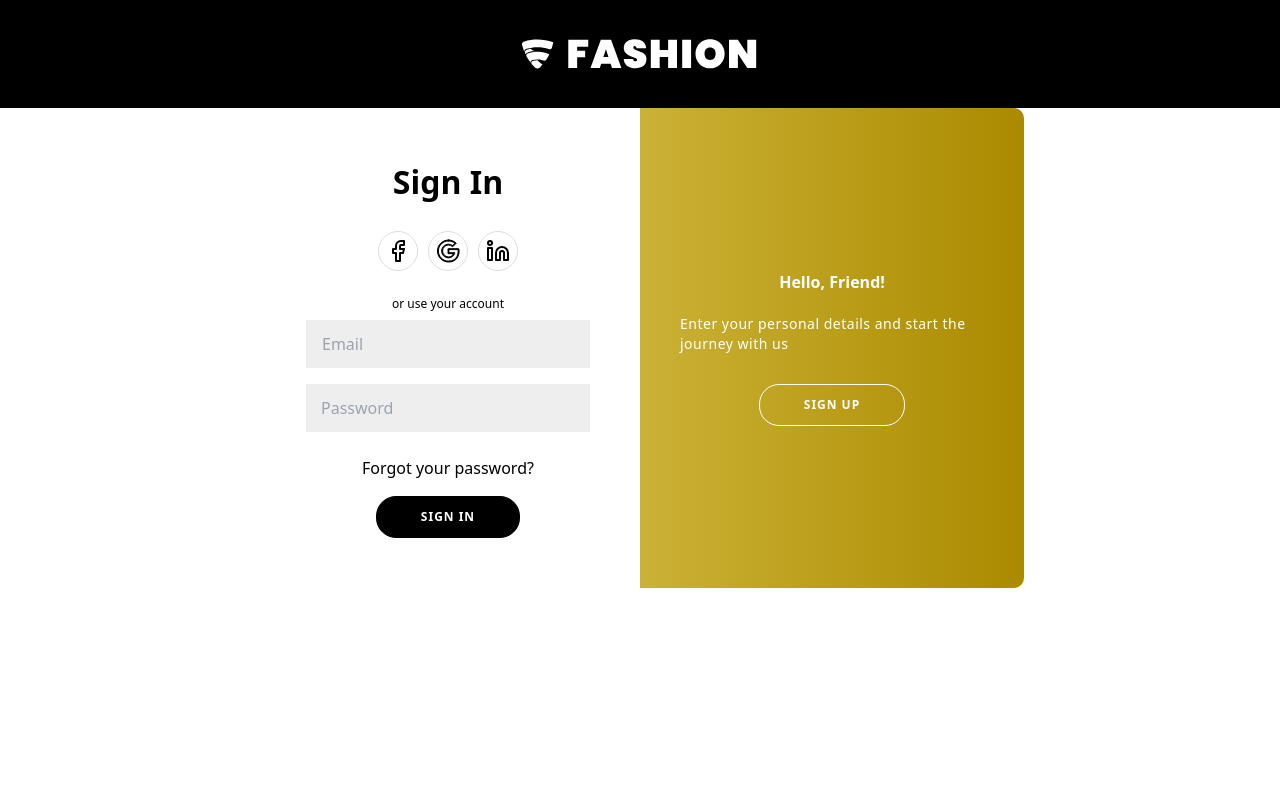
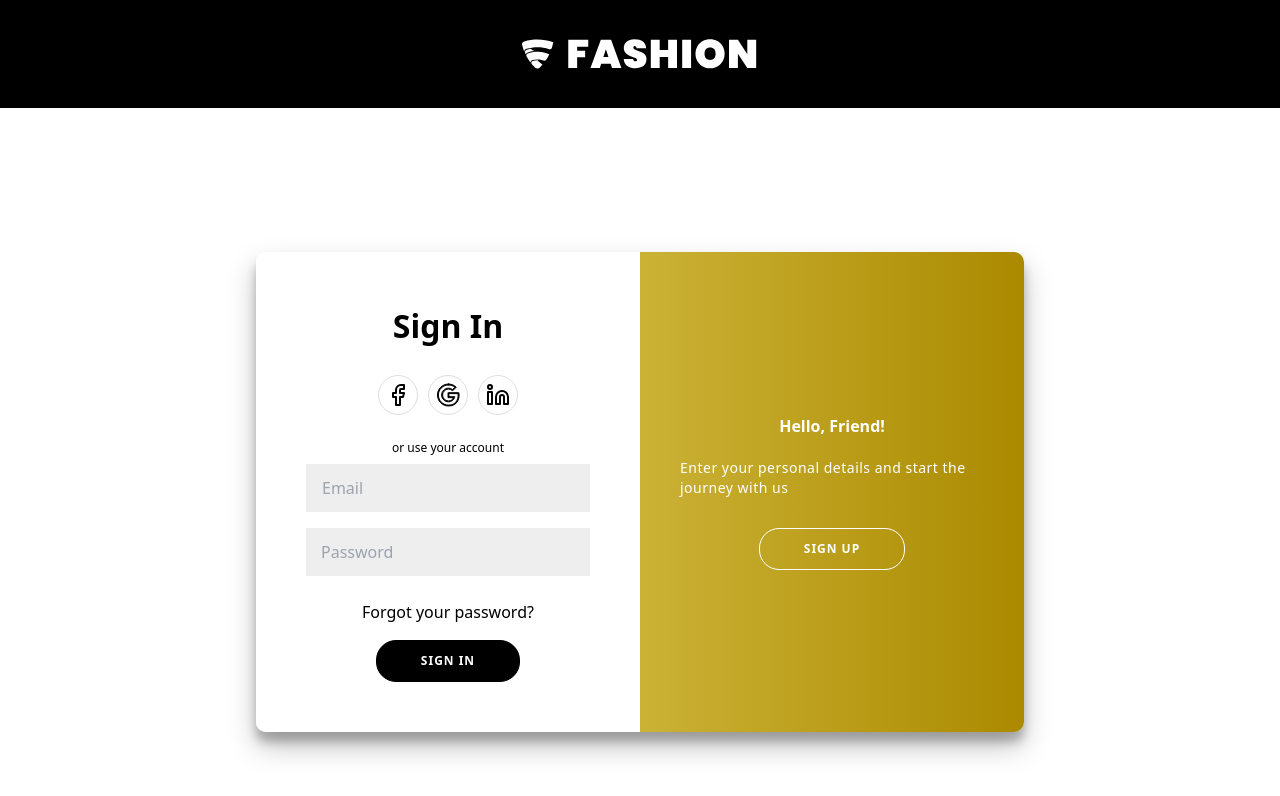
Before and after one commit to LegendarioP/react-ecommerce, a Next.js app: page /pages/login in a window 1280 px wide. Shown: the top 796 px of the page. Built offline with nearby package versions, Linux system fonts and the light colour scheme.

Commit message:
update em alguns elementos css e arquivos

```diff
--- a/src/app/layout.tsx
+++ b/src/app/layout.tsx
@@ -12,7 +12,7 @@ export const metadata: Metadata = {
 export default function RootLayout({ children }: { children: React.ReactNode }) {
   return (
     <html lang="en">
-      <body className={` ${PoppinsFont.variable}  bg-white`}   >{children}</body>
+      <body className={` ${PoppinsFont.variable}  bg-white min-h-screen`}   >{children}</body>
     </html>
   )
 }
--- a/src/app/pages/login/page.tsx
+++ b/src/app/pages/login/page.tsx
@@ -8,27 +8,17 @@ import LoginOrRegisterField from '@/components/login-page/LoginFormField'
 
 export default function LoginOrRegister() {
 
-    function ToggleRegister() {
-
-        return console.log("oin")
-    }
-
-
-
-
-
-
     return (
         <>
         {/* brand  + menu */}
-        <header className="">
+        <header>
             <div className="px-24.5 py-6 flex justify-center items-center bg-black ">
                 <Link href="/">
                     <Image src={brandLogo} alt="Fashion brand" className='invert'/>
                 </Link>
             </div>
         </header>
-        <main className='flex justify-center items-center flex-col'>
+        <main className='flex justify-center items-center flex-col my-36'>
             <LoginOrRegisterField />
         </main>
         </>
--- a/src/components/login-page/LoginFormField.tsx
+++ b/src/components/login-page/LoginFormField.tsx
@@ -13,7 +13,7 @@ export default function LoginOrRegisterField() {
     }
 
     return (
-        <div className={`container bg-white rounded-[.625rem] relative overflow-hidden w-[48rem] max-w-full min-h-[30rem] ${isSignUp ? 'right-panel-active' : ''}`} id="toggleButton">
+        <div className={`shadow-customLogin bg-white rounded-[.625rem] relative overflow-hidden w-[48rem] max-w-full min-h-[30rem] ${isSignUp ? 'right-panel-active' : ''}`} id="toggleButton">
 
             {isSignUp ? (
                 <div className={`left-0 w-1/2 z-30 translate-x-full absolute top-0 h-full transition-all duration-[600ms] ease-in-out `}>
@@ -47,16 +47,16 @@ export default function LoginOrRegisterField() {
             ) }
 
 
-            <div className={`overlay-container absolute top-0 left-1/2 w-1/2 h-full overflow-hidden transition-transform ease-in-out duration-[600ms] z-40 ${isSignUp ? '-translate-x-full' : ''}`}>
-                <div className={`overlay linear-gradient-yellow bg-no-repeat bg-cover bg-[0] relative text-white -left-full h-full w-[200%]  transition-transform ease-in-out duration-[600ms] ${isSignUp ? 'translate-x-1/2' : 'translate-x-0'}`}>
+            <div className={`absolute top-0 left-1/2 w-1/2 h-full overflow-hidden transition-transform ease-in-out duration-[600ms] z-40 ${isSignUp ? '-translate-x-full' : ''}`}>
+                <div className={`linear-gradient-yellow bg-no-repeat bg-cover bg-[0] relative text-white -left-full h-full w-[200%]  transition-transform ease-in-out duration-[600ms] ${isSignUp ? 'translate-x-1/2' : 'translate-x-0'}`}>
                     {isSignUp ? (
-                        <div className="overlay-panel absolute flex flex-col items-center justify-center px-10 top-0 h-full w-1/2 translate-x-0 text-black">
+                        <div className="absolute flex flex-col items-center justify-center px-10 top-0 h-full w-1/2 translate-x-0 text-black">
                             <h1 className="font-bold m-0">Welcome Back!</h1>
                             <p className="text-sm font-thin leading-5 tracking-[.5px] mt-5 mb-[1.875rem]">To keep connected with us please login with your personal info</p>
                             <button className="rounded-[1.25rem] border border-solid border-black bg-transparent text-black font-bold uppercase py-3 px-11 tracking-[1px] text-xs" onClick={ToggleRegister} >Sign In</button>
                         </div>
                         ) : (
-                        <div className="overlay-panel absolute flex flex-col items-center justify-center px-10 top-0 h-full w-1/2 translate-x-0 right-0" >
+                        <div className="absolute flex flex-col items-center justify-center px-10 top-0 h-full w-1/2 translate-x-0 right-0" >
                             <h1 className="font-bold m-0">Hello, Friend!</h1>
                             <p className="text-sm font-thin leading-5 tracking-[.5px] mt-5 mb-[1.875rem]">Enter your personal details and start the journey with us</p>
                             <button className="rounded-[1.25rem] border border-solid border-white bg-transparent text-white font-bold uppercase py-3 px-11 tracking-[1px] text-xs" onClick={ToggleRegister}>Sign Up</button>
--- a/tailwind.config.ts
+++ b/tailwind.config.ts
@@ -28,8 +28,9 @@ const config: Config = {
         }
       },
       boxShadow: {
-        'customS' : 'box-shadow: 2px 4px 12px rgba(0, 0, 0, 0.08)',
-        'customH' : '2px 4px 12px rgba(0, 0, 0, 0.24)'
+        'customS' : '2px 4px 12px rgba(0, 0, 0, 0.08)',
+        'customH' : '2px 4px 12px rgba(0, 0, 0, 0.24)',
+        'customLogin' : '0 14px 28px rgba(0,0,0,0.25), 0 10px 10px rgba(0,0,0,0.22)'
       },
     },
   },
```
